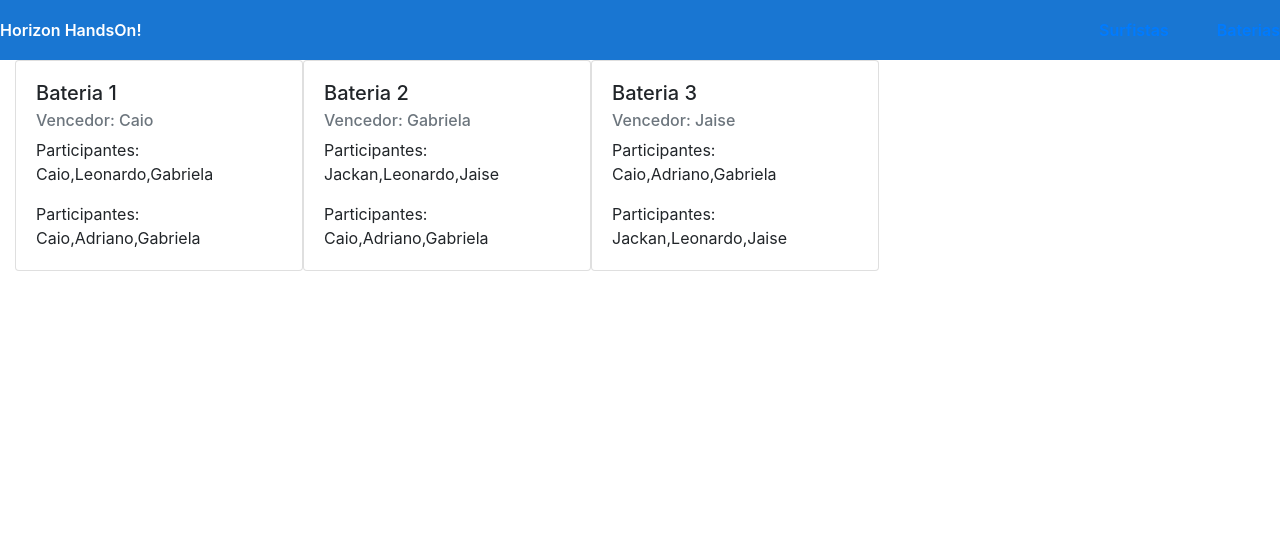
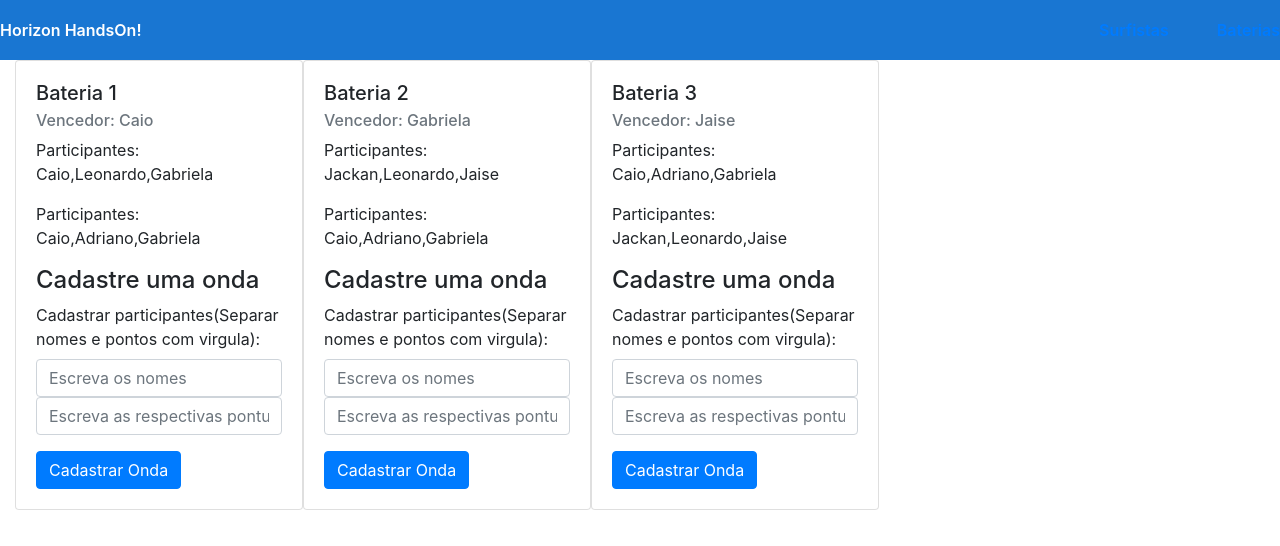
Before and after one commit to CCnova/HandsOnHorizon, an Angular app: page /bateries in a window 1280 px wide. Shown: the top 546 px of the page. Built offline with nearby package versions, Linux system fonts and the light colour scheme.

Commit message:
Add form to each batery card

```diff
--- a/src/app/app.module.ts
+++ b/src/app/app.module.ts
@@ -10,6 +10,7 @@ import { SurfistsListComponent } from './surfist/surfists-list/surfists-list.com
 import { SurfistFormComponent } from './surfist/surfist-form/surfist-form.component';
 import { BateryComponent } from './batery/batery.component';
 import { BateryListComponent } from './batery/batery-list/batery-list.component';
+import { BateryFormComponent } from './batery/batery-form/batery-form.component';
 
 @NgModule({
   declarations: [
@@ -19,7 +20,8 @@ import { BateryListComponent } from './batery/batery-list/batery-list.component'
     SurfistsListComponent,
     SurfistFormComponent,
     BateryComponent,
-    BateryListComponent
+    BateryListComponent,
+    BateryFormComponent
   ],
   imports: [
     BrowserModule,
--- /dev/null
+++ b/src/app/batery/batery-form/batery-form.component.html
@@ -0,0 +1,9 @@
+<h4>Cadastre uma onda</h4>
+<form #bateryForm="ngForm" (ngSubmit)="onSubmit(bateryForm)">
+  <div class="form-group">
+    <label for="participantsName">Cadastrar participantes(Separar nomes e pontos com virgula):</label>
+    <input type="text" [(ngModel)]="newWaveParticipantsString" class="form-control" id="participantsName" name="name" required placeholder="Escreva os nomes">
+    <input type="text" [(ngModel)]="newWaveScoresString" class="form-control" id="participantsScores" name="scores" required placeholder="Escreva as respectivas pontuacoes">
+  </div>
+  <button type="submit" class="btn btn-primary">Cadastrar Onda</button>
+</form>
--- /dev/null
+++ b/src/app/batery/batery-form/batery-form.component.ts
@@ -0,0 +1,19 @@
+import { Component } from '@angular/core';
+import { BateryService } from '../../batery.service';
+import { NgForm } from '@angular/forms';
+
+@Component({
+  selector: 'app-batery-form',
+  templateUrl: './batery-form.component.html',
+  styleUrls: ['./batery-form.component.css']
+})
+export class BateryFormComponent {
+  newWaveParticipantsString: string;
+  newWaveScoresString: string;
+
+  constructor(private _batService: BateryService) {}
+
+  onSubmit(f: NgForm) {
+    f.reset();
+  }
+}
--- a/src/app/batery/batery-list/batery-list.component.html
+++ b/src/app/batery/batery-list/batery-list.component.html
@@ -20,6 +20,8 @@
       <p *ngFor="let wave of bat.waves" class="card-text">
           Participantes: {{ wave.surfists }}
       </p>
+
+      <app-batery-form></app-batery-form>
     </div>
   </div>
 </div>
```
Also changed, not shown: src/app/batery/batery-form/batery-form.component.css (added).
